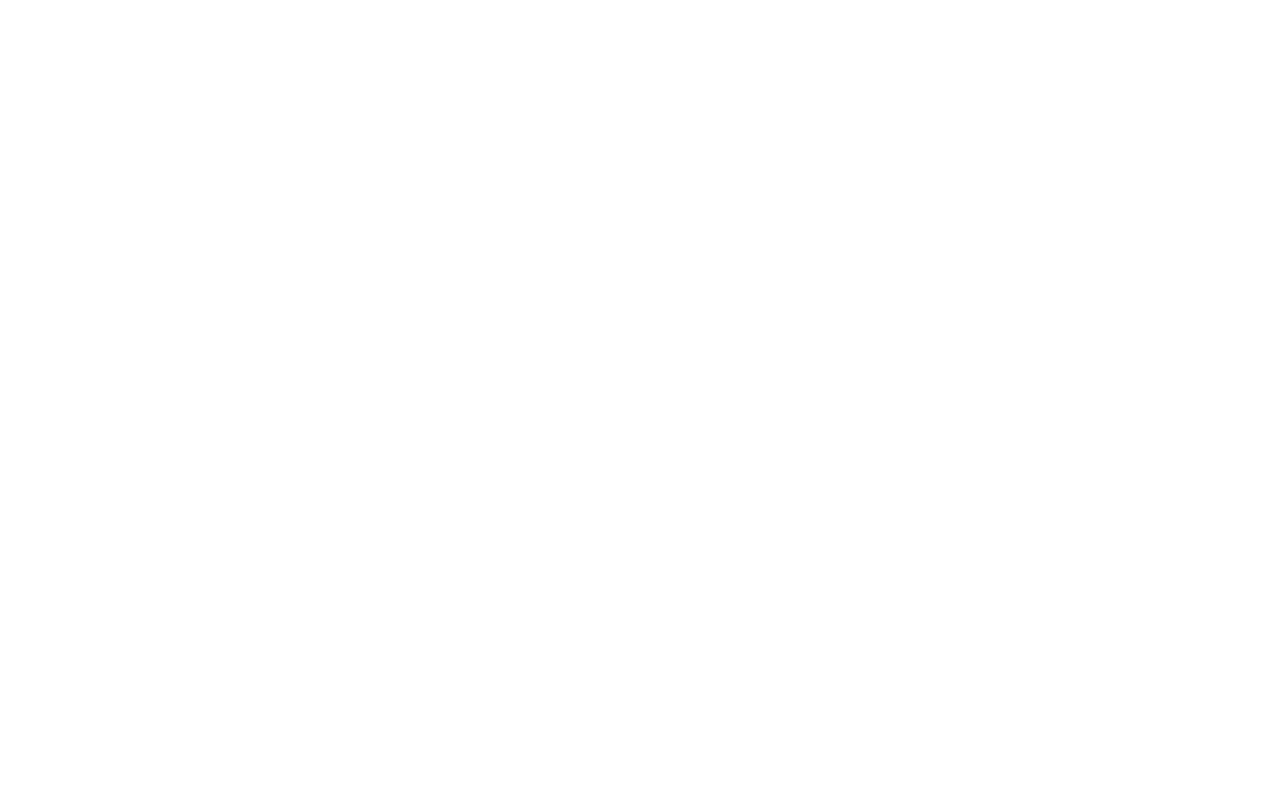
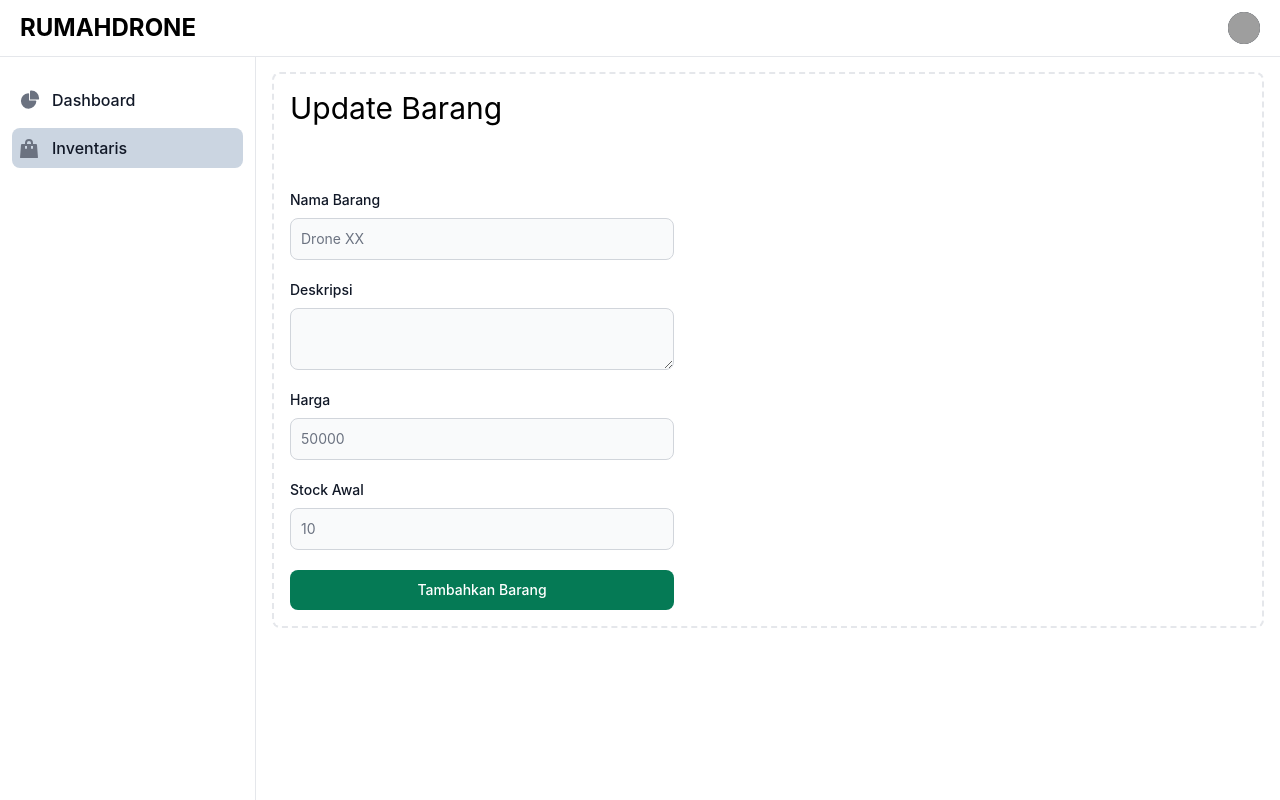
Before and after one commit to puskipus/skill-test-rumahdrone, a React (Create React App) app in the folder frontend-rumah-drone/: page /inventaris/edit/1 in a window 1280 px wide. Before the commit this address had no page. Built offline with nearby package versions, Linux system fonts and the light colour scheme; no server answers; sample sign-in values are in the browser's storage; grey boxes are pictures that could not be loaded.

Commit message:
feat: add api update inventaris

```diff
--- a/frontend-rumah-drone/src/pages/Inventaris/Inventaris.jsx
+++ b/frontend-rumah-drone/src/pages/Inventaris/Inventaris.jsx
@@ -61,6 +61,7 @@ export default function Inventaris() {
   useEffect(() => {
     fetchInventaris();
   }, []);
+
   return (
     <>
       <div>
@@ -109,7 +110,7 @@ export default function Inventaris() {
                       <td className="px-6 py-4">{data.stock}</td>
                       <td className="px-6 py-4 text-left">
                         <Link
-                          to={"/inventaris/edit"}
+                          to={`/inventaris/edit/${data.id}`}
                           href="#"
                           className="font-medium text-blue-600 dark:text-blue-500 hover:underline"
                         >
--- /dev/null
+++ b/frontend-rumah-drone/src/pages/Inventaris/InventarisUpdate.jsx
@@ -0,0 +1,144 @@
+import React, { useEffect, useState } from "react";
+import Navbar from "../../components/Navbar";
+import Sidebar from "../../components/SideBar";
+import { getData, postData } from "../../utils/fetch";
+import { toast } from "react-toastify";
+import { useNavigate } from "react-router-dom";
+import Swal from "sweetalert2";
+import SubmitButton from "../../components/Button/SubmitButton";
+import Input from "../../components/Input/Input";
+import TextArea from "../../components/Input/TextArea";
+import { useParams } from "react-router-dom";
+
+export default function InventarisUpdate() {
+  const navigate = useNavigate();
+  const { id } = useParams();
+
+  const [form, setForm] = useState({
+    namaBarang: "",
+    deskripsi: "",
+    harga: "",
+    stock: "",
+  });
+
+  const handleChange = (e) => {
+    setForm({ ...form, [e.target.name]: e.target.value });
+  };
+
+  const handleSubmit = async (e) => {
+    e.preventDefault();
+
+    const result = await Swal.fire({
+      title: "Anda yakin mengupdate barang ini?",
+      icon: "question",
+      showCancelButton: true,
+      confirmButtonText: "Yes",
+      cancelButtonText: "No",
+    });
+    if (result.isConfirmed) {
+      const res = await postData(`/inventaris`, form);
+
+      if (res?.data?.message) {
+        toast.success(res?.data?.message, {
+          position: "top-right",
+          autoClose: 5000,
+          hideProgressBar: false,
+          closeOnClick: true,
+          pauseOnHover: true,
+          draggable: true,
+          progress: undefined,
+        });
+
+        navigate("/inventaris");
+      } else {
+        toast.error(res?.response?.data?.error, {
+          position: "top-right",
+          autoClose: 5000,
+          hideProgressBar: false,
+          closeOnClick: true,
+          pauseOnHover: true,
+          draggable: true,
+          progress: undefined,
+        });
+      }
+    }
+  };
+
+  const fetchInventaris = async () => {
+    try {
+      const res = await getData(`/inventaris/${id}`);
+      const {
+        namaBarang = "",
+        deskripsi = "",
+        harga = "",
+        stock = "",
+      } = res.data[0];
+
+      setForm({ namaBarang, deskripsi, harga, stock });
+    } catch (error) {
+      console.log(error);
+    }
+  };
+
+  useEffect(() => {
+    fetchInventaris();
+  }, []);
+
+  console.log(form);
+
+  return (
+    <div>
+      <Navbar />
+      <Sidebar />
+
+      <div className="p-4 sm:ml-64">
+        <div className="p-4 border-2 border-gray-200 border-dashed rounded-lg dark:border-gray-700 mt-14">
+          <h1 className="text-3xl">Update Barang</h1>
+
+          <form className="max-w-sm mt-16" onSubmit={handleSubmit}>
+            <Input
+              type={"text"}
+              label="Nama Barang"
+              id="namaBarang"
+              name="namaBarang"
+              placeholder="Drone XX"
+              onChange={handleChange}
+              required
+              value={form.namaBarang}
+            />
+            <TextArea
+              type={"text"}
+              label="Deskripsi"
+              id="deskripsi"
+              name="deskripsi"
+              onChange={handleChange}
+              required
+              value={form.deskripsi}
+            />
+            <Input
+              type={"number"}
+              label="Harga"
+              id="harga"
+              name="harga"
+              placeholder="50000"
+              onChange={handleChange}
+              required
+              value={form.harga}
+            />
+            <Input
+              type={"text"}
+              label="Stock Awal"
+              id="stock"
+              name="stock"
+              placeholder="10"
+              onChange={handleChange}
+              required
+              value={form.stock}
+            />
+            <SubmitButton label={"Tambahkan Barang"} />
+          </form>
+        </div>
+      </div>
+    </div>
+  );
+}
--- a/frontend-rumah-drone/src/routes/index.js
+++ b/frontend-rumah-drone/src/routes/index.js
@@ -6,6 +6,7 @@ import GuardRoute from "../components/GuardRoute";
 import Dashboard from "../pages/Dashboard";
 import Inventaris from "../pages/Inventaris/Inventaris";
 import InventarisAdd from "../pages/Inventaris/InventarisAdd";
+import InventarisUpdate from "../pages/Inventaris/InventarisUpdate";
 
 export function AppRoutes() {
   return (
@@ -46,6 +47,15 @@ export function AppRoutes() {
         }
       />
 
+      <Route
+        path="/inventaris/edit/:id"
+        element={
+          <GuardRoute>
+            <InventarisUpdate />
+          </GuardRoute>
+        }
+      />
+
       <Route path="/forbidden" element={<Forbidden />} />
     </Routes>
   );
```
Also changed, not shown: 2 other files (tests, documents, lock files or other folders).
